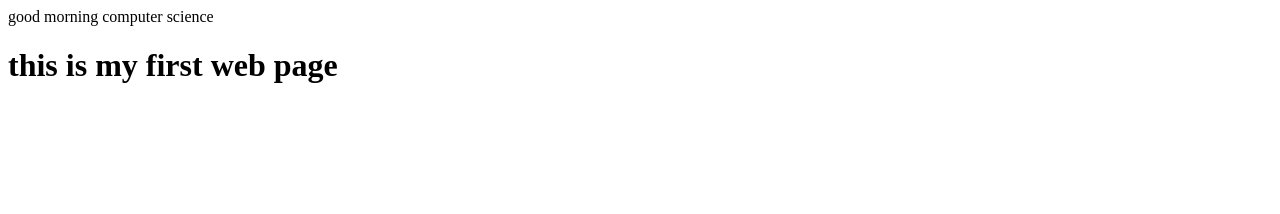
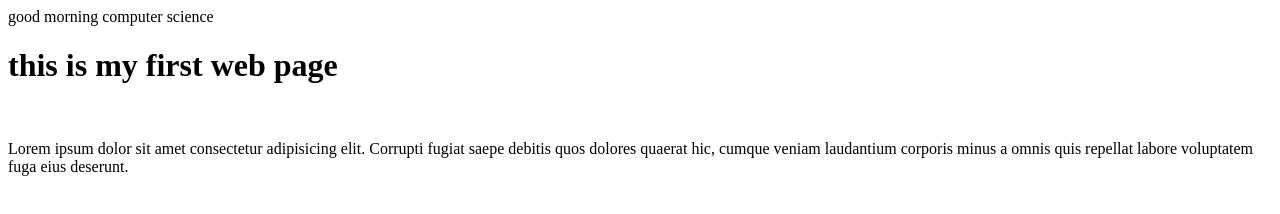
Before and after one commit to Nattawadee21/webapp, a plain HTML site: page hello.html in a window 1280 px wide. Drawn offline with Linux system fonts and the light colour scheme.

Commit message:
update text

```diff
--- a/hello.html
+++ b/hello.html
@@ -8,5 +8,7 @@
 <body>
     good morning computer science
     <h1>this is my first web page</h1>
+    <br>
+    <p>Lorem ipsum dolor sit amet consectetur adipisicing elit. Corrupti fugiat saepe debitis quos dolores quaerat hic, cumque veniam laudantium corporis minus a omnis quis repellat labore voluptatem fuga eius deserunt.</p>
 </body>
 </html>
```
